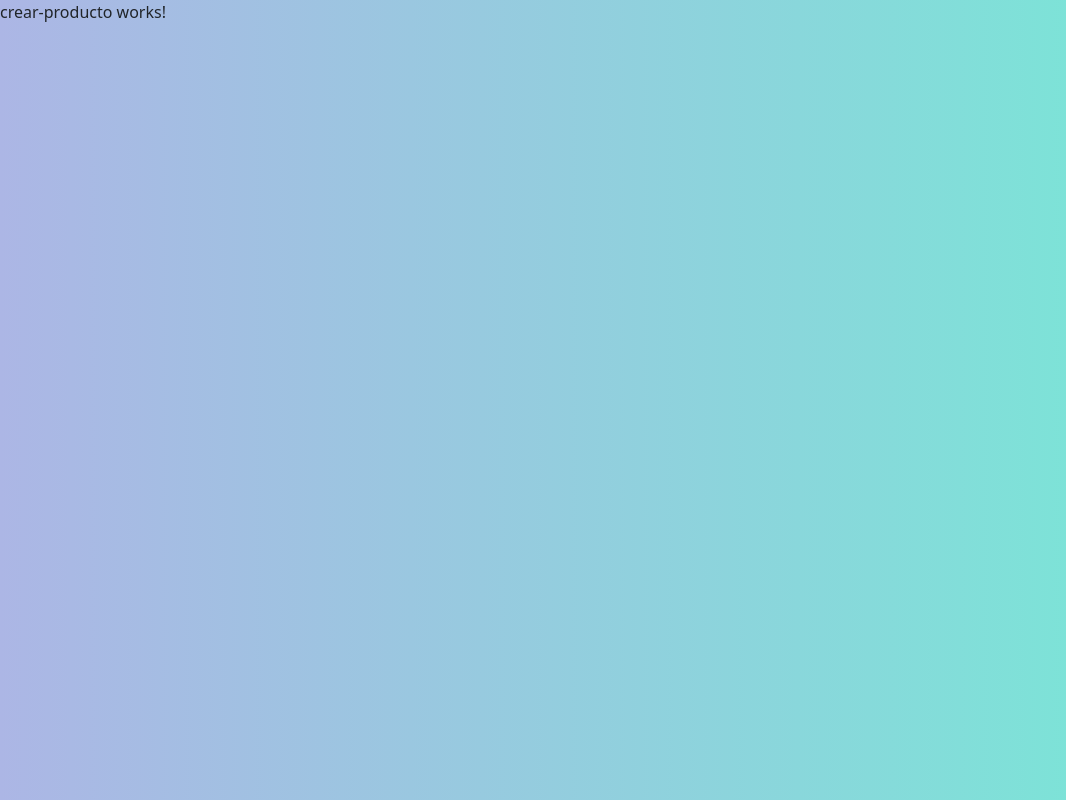
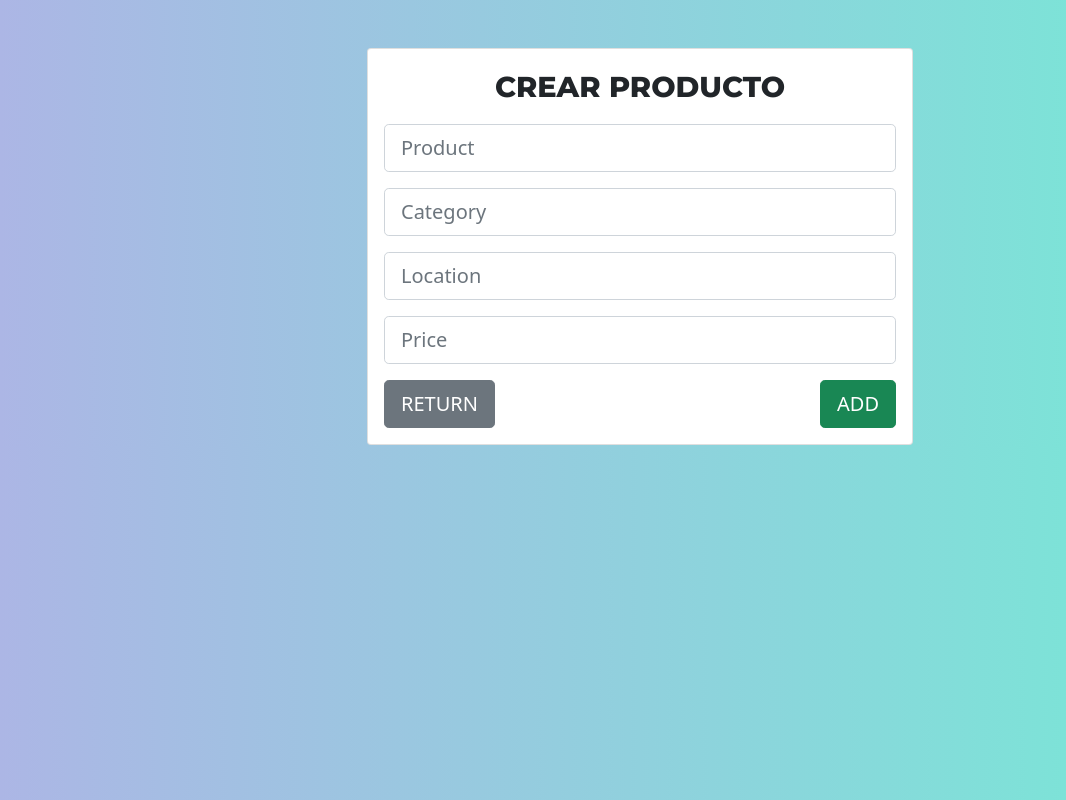
Before and after one commit to AdrianRomeroRamirez/mean-1, an Angular app in the folder cliente/: page /crear-producto in a window 1280 px wide. Shown: the whole page, without its empty margins (0-1066 px from the left). Built offline with nearby package versions, Linux system fonts and the light colour scheme.

Commit message:
add form

```diff
--- a/cliente/src/app/components/crear-producto/crear-producto.component.html
+++ b/cliente/src/app/components/crear-producto/crear-producto.component.html
@@ -1 +1,50 @@
-<p>crear-producto works!</p>
+<div class="container mt-5">
+  <div class="row">
+    <div class="col-lg-6 offset-lg-3">
+      <div class="card">
+        <div class="card-body text-center">
+          <span class="title">CREAR PRODUCTO</span>
+          <form class="mt-3">
+            <div class="mb-3">
+              <input
+                type="text"
+                class="form-control form-control-lg"
+                placeholder="Product"
+              />
+            </div>
+            <div class="mb-3">
+              <input
+                type="text"
+                class="form-control form-control-lg"
+                placeholder="Category"
+              />
+            </div>
+            <div class="mb-3">
+              <input
+                type="text"
+                class="form-control form-control-lg"
+                placeholder="Location"
+              />
+            </div>
+            <div class="mb-3">
+              <input
+                type="number"
+                class="form-control form-control-lg"
+                placeholder="Price"
+              />
+            </div>
+            <div class="mb-3">
+              <button
+                routerLink="/"
+                class="btn btn-secondary btn-lg float-start"
+              >
+                RETURN
+              </button>
+              <button class="btn btn-success btn-lg float-end">ADD</button>
+            </div>
+          </form>
+        </div>
+      </div>
+    </div>
+  </div>
+</div>
--- a/cliente/src/app/components/listar-productos/listar-productos.component.html
+++ b/cliente/src/app/components/listar-productos/listar-productos.component.html
@@ -4,7 +4,12 @@
       <div class="card">
         <div class="card-body text-center">
           <span class="title">LIST OF PRODUCTS</span>
-          <button class="btn btn-success float-end">NEW</button>
+          <button
+            class="btn btn-success float-end"
+            routerLink="/crear-producto"
+          >
+            NEW
+          </button>
           <table class="table table-striped mt-3">
             <thead>
               <tr>
```
